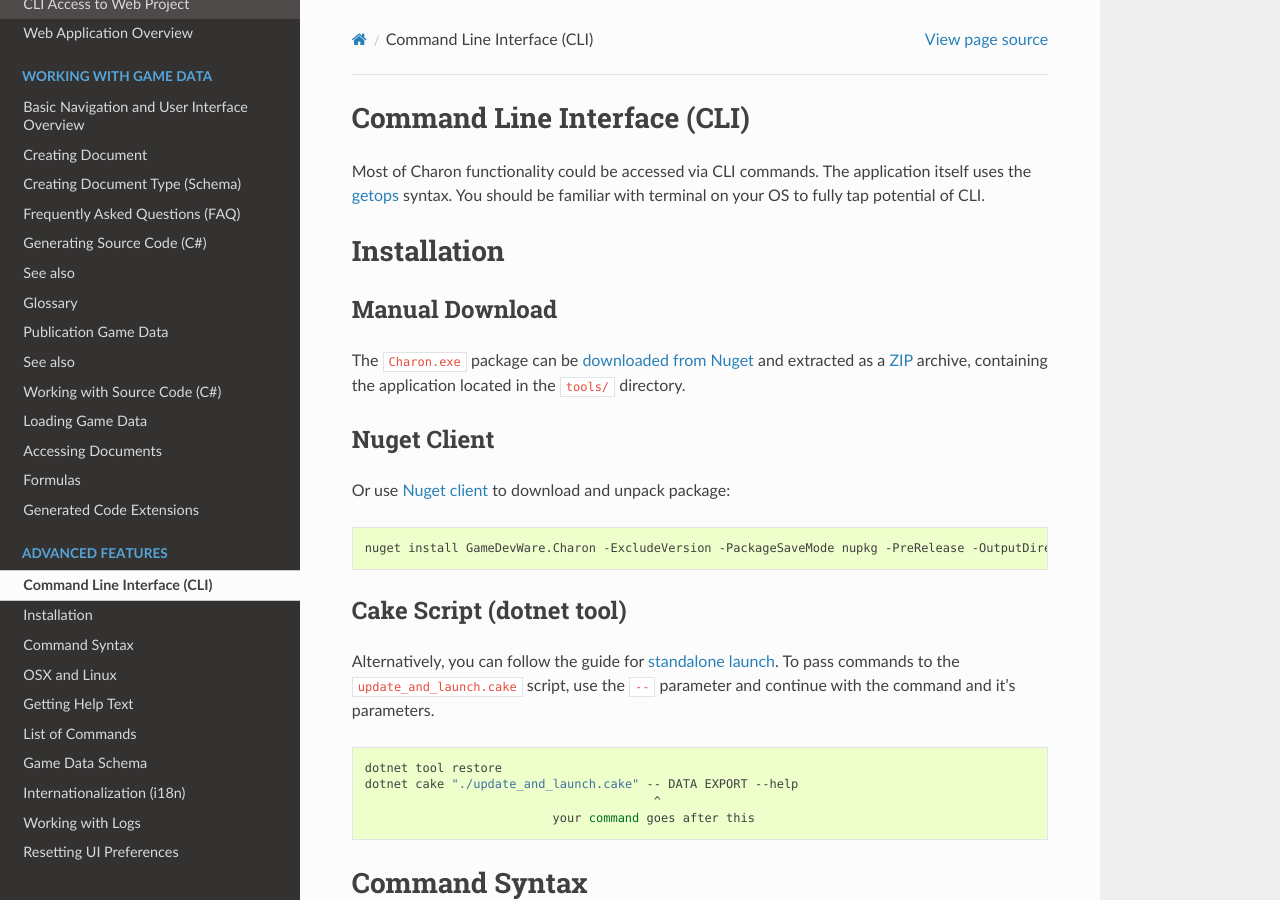
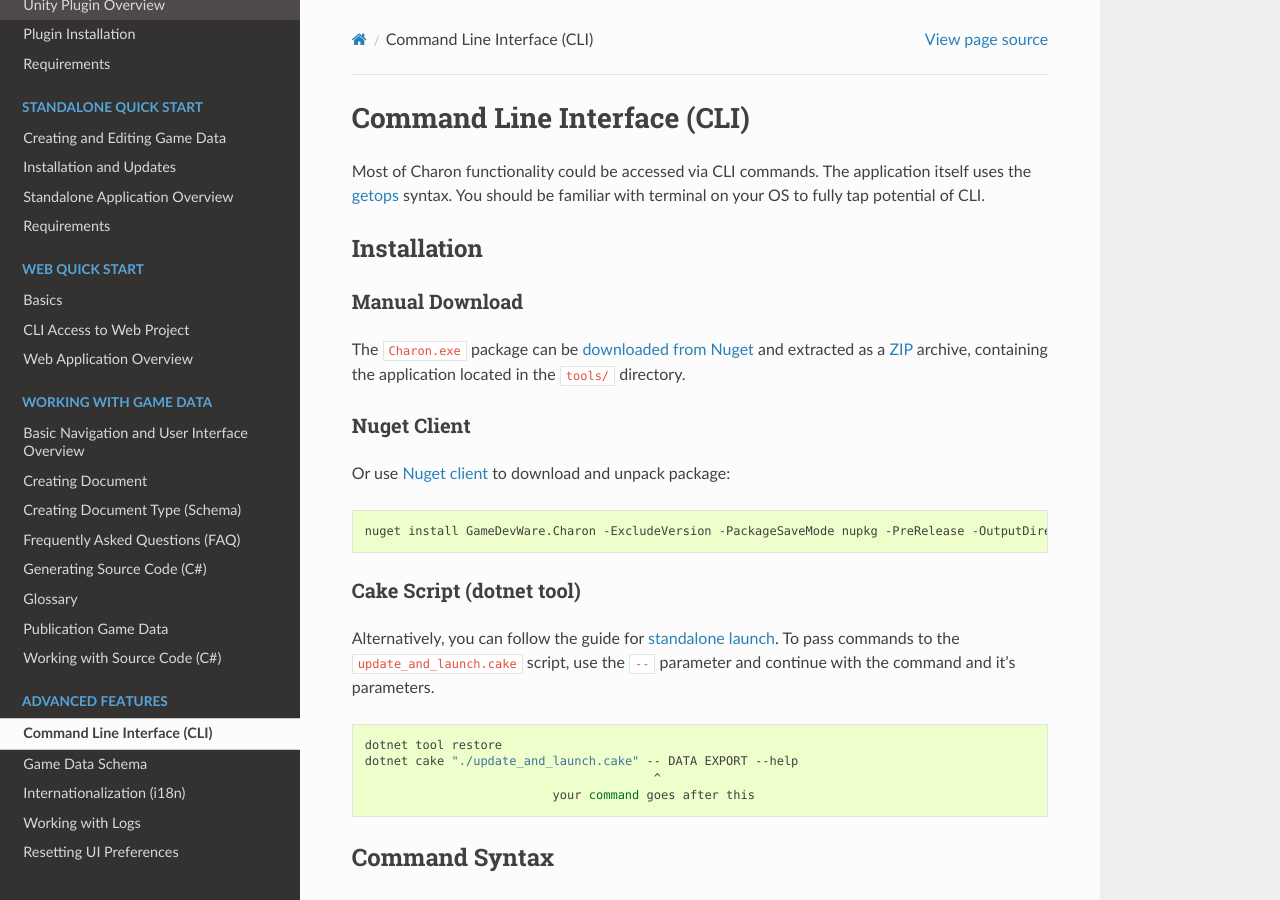
Before and after one commit to gamedevware/charon, a Sphinx documentation site: the page built from docs/advanced/command_line.rst, in a window 1280 px wide and 900 px high. Built offline with Sphinx 7.4.7 and the Read the Docs theme 2.0.0, drawn with Linux system fonts in a browser that asks for light colours.

Commit message:
toc tree upd

```diff
--- a/docs/advanced/command_line.rst
+++ b/docs/advanced/command_line.rst
@@ -5,15 +5,15 @@ Most of Charon functionality could be accessed via CLI commands. The application
 You should be familiar with terminal on your OS to fully tap potential of CLI.
 
 Installation
-============
+------------
 
 Manual Download
-_______________
+^^^^^^^^^^^^^^^
 
 The ``Charon.exe`` package can be `downloaded from Nuget <https://www.nuget.org/packages/GameDevWare.Charon>`_ and extracted as a `ZIP <https://www.7-zip.org/>`_ archive, containing the application located in the ``tools/`` directory.
 
 Nuget Client
-____________
+^^^^^^^^^^^^
 
 Or use `Nuget client <https://learn.microsoft.com/en-us/nuget/install-nuget-client-tools>`_ to download and unpack package:
 
@@ -22,7 +22,7 @@ Or use `Nuget client <https://learn.microsoft.com/en-us/nuget/install-nuget-clie
   nuget install GameDevWare.Charon -ExcludeVersion -PackageSaveMode nupkg -PreRelease -OutputDirectory ./
 
 Cake Script (dotnet tool)
-_________________________
+^^^^^^^^^^^^^^^^^^^^^^^^^
 
 Alternatively, you can follow the guide for :doc:`standalone launch <../standalone/installation_and_updates>`. To pass commands to the ``update_and_launch.cake`` script, use the ``--`` parameter and continue with the command and it's parameters.
 
@@ -34,7 +34,7 @@ Alternatively, you can follow the guide for :doc:`standalone launch <../standalo
                             your command goes after this
 
 Command Syntax
-======
+--------------
 
 Commands have the following syntax:
 
@@ -54,7 +54,8 @@ Commands have the following syntax:
   Charon.exe VERSION --verbose
 
 OSX and Linux
-=============
+-------------
+
 To run ``Charon.exe`` on non-Windows systems, you need to have the ``mono`` runtime installed, which can be
 either a global one from ``$PATH`` or a local installation.
 
@@ -70,7 +71,7 @@ either a global one from ``$PATH`` or a local installation.
   /usr/bin/mono Charon.exe VERSION
 
 Getting Help Text
-=================
+-----------------
 
 To display list of available commands add `--help` or `/?`.
 
@@ -94,7 +95,7 @@ To display list of available commands add `--help` or `/?`.
   #>               TEXT>]]
 
 List of Commands
-================
+----------------
 
 - :doc:`SERVER START <commands/serve>`
 - :doc:`VERSION <commands/version>`
--- a/docs/advanced/reset_preferences.rst
+++ b/docs/advanced/reset_preferences.rst
@@ -1,5 +1,5 @@
 Resetting UI Preferences
-=====================
+========================
 
 If for some reason editor behaves erratically (grids aren't displayed correctly or aren't displayed at all), you can restore default UI settings.
 
--- a/docs/gamedata/generating_source_code.rst
+++ b/docs/gamedata/generating_source_code.rst
@@ -3,7 +3,6 @@ Generating Source Code (C#)
 
 The process of generating source code allows game data to be used inside a game. This process involves specifying the language (e.g. C#) and various generation parameters/optimizations. It can be done from both the project's dashboard user interface and the command-line interface (CLI).
 
------------------------------
 Using Project's Dashboard UI
 -----------------------------
 
@@ -16,7 +15,6 @@ To generate source code from the dashboard, follow these steps:
 5. Click on the *Finish* button to initiate the process.
 6. Download archive file with generated source code.
 
------------------------------------
 Using Command-Line Interface (CLI)
 -----------------------------------
 
@@ -40,7 +38,7 @@ Example
 Once the process is complete, the generated source code will be available at ``--outputDirectory``.
 
 See also
-========
+--------
 
 - :doc:`Command Line Interface (CLI) <../advanced/command_line>`
 - :doc:`GENERATE CSHARPCODE Command <../advanced/commands/generate_csharp_code>`
--- a/docs/gamedata/publication.rst
+++ b/docs/gamedata/publication.rst
@@ -3,7 +3,6 @@ Publication Game Data
 
 The publication process is a crucial step in preparing game data for usage inside the game. This process involves removing unused data, unused localization, and exporting data in a supported format - ``JSON`` or ``MessagePack``. This documentation will provide an overview of how to perform the publication process from both the project's dashboard user interface and the command-line interface (CLI).
 
------------------------------
 Using Project's Dashboard UI
 -----------------------------
 
@@ -16,7 +15,6 @@ To perform the publication process from the project's dashboard UI, please follo
 5. Click on the *Finish* button to initiate the publication process.
 6. Download the file.
 
------------------------------------
 Using Command-Line Interface (CLI)
 -----------------------------------
 
@@ -37,7 +35,7 @@ Example
 - Use the ``--outputFormat`` parameter to specify the export format - ``json`` or ``msgpack``.
 
 See also
-========
+--------
 
 - :doc:`Command Line Interface (CLI) <../advanced/command_line>`
 - :doc:`DATA EXPORT Command <../advanced/commands/data_export>`
```
Also changed, not shown: docs/gamedata/working_with_source_code.rst (+6 -4 lines).
